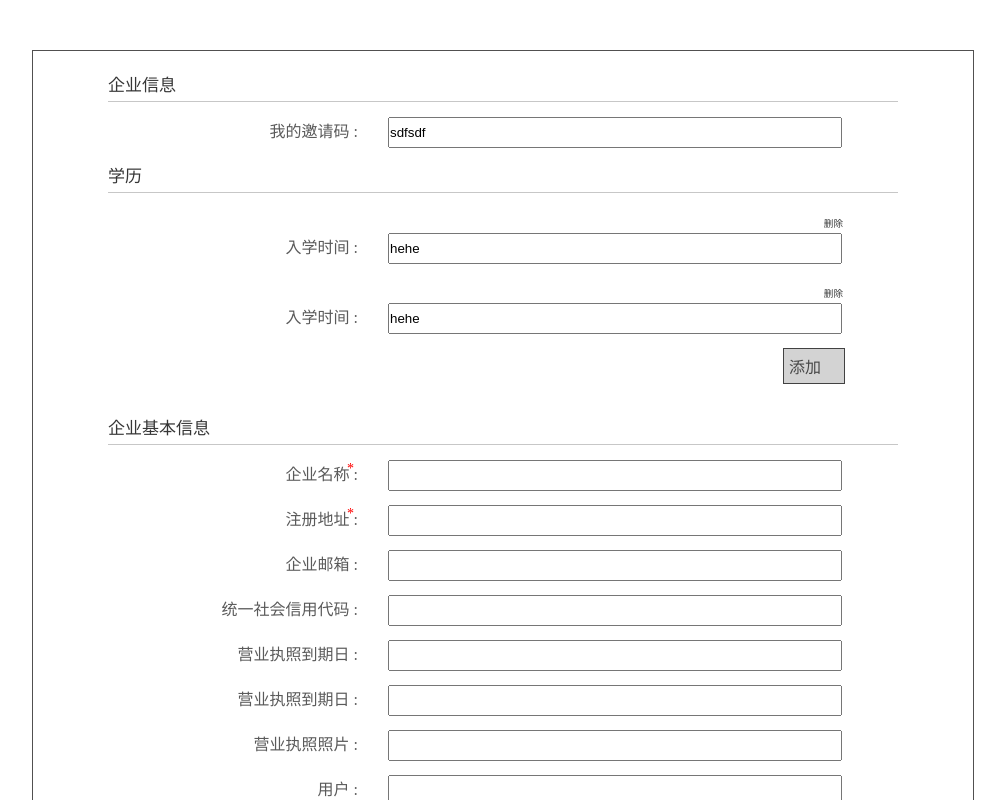
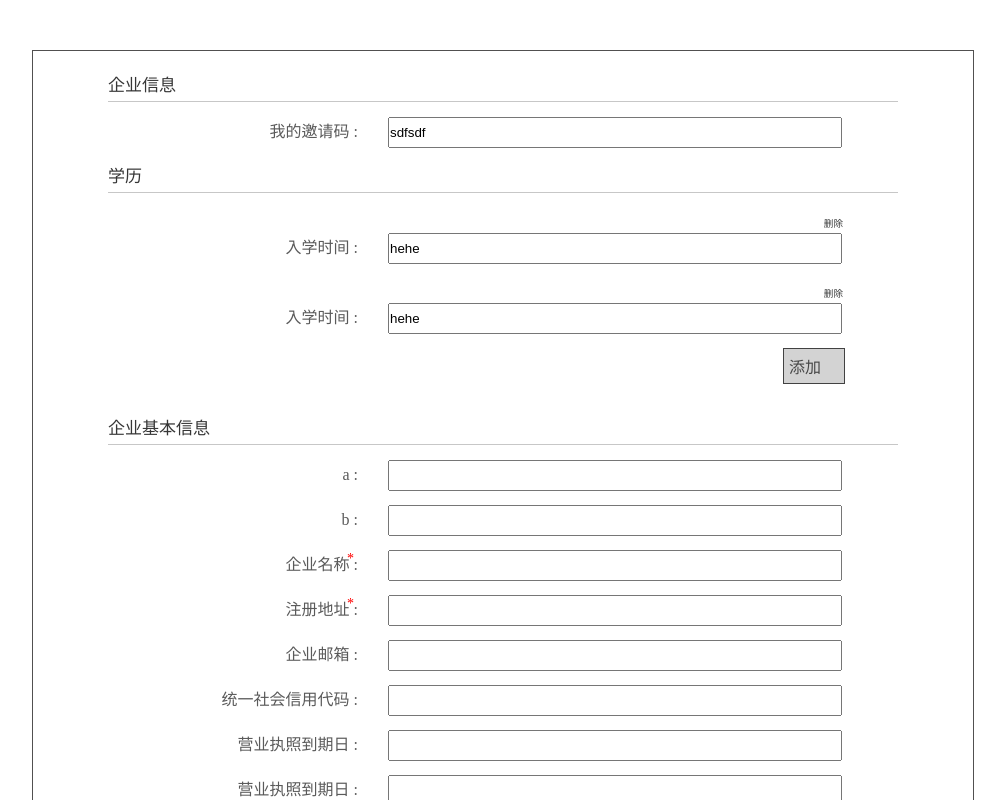
Before and after one commit to LuYYv/ReactJsonSchemaForm, a React app: page / in a window 1280 px wide. Shown: the top 800 px of the page, without its empty margins (137-1142 px from the left). Built offline with nearby package versions, Linux system fonts and the light colour scheme.

Commit message:
dependency

```diff
--- a/mockData.js
+++ b/mockData.js
@@ -57,6 +57,15 @@ export const schema = {
             "title": "企业基本信息",
             "require": ["name", "registeredAddress"],
             "properties": {
+                "a": {
+                    "title": "a",
+                    "type": "string",
+                },
+                "b": {
+                    "title": "b",
+                    "type": "string",
+                    "dependency": "businessLicenseInfo-a",
+                },
                 "name": {
                     "type": "string",
                     "title": "企业名称",
--- a/src/App.js
+++ b/src/App.js
@@ -17,14 +17,16 @@ class App extends Component {
             schema: null,
             formData: null,
             uiData: null,
-            componentInit: false
+            componentInit: false,
         }
+        this.dependencyMap = {};
     }
 
     componentDidMount() {
         const {jsonSchema, formData, uiData} = this.props;
         schemaChecker(jsonSchema); //会崩
-        let defFormData = transDefData(jsonSchema);
+        let {defFormData, dependencyMap} = transDefData(jsonSchema);
+        this.dependencyMap = dependencyMap;
         let _formData = _.merge(defFormData, formData);
         this.setState({
             schema: jsonSchema,
@@ -35,12 +37,17 @@ class App extends Component {
     }
 
     handleFormDataChange (value, id) {
+        console.log(id);
         const {formData} = this.state;
         let path = id.split('-').slice(1);
         _.set(formData, path, value);
         this.setState({
             formData
-        })
+        });
+        const dependencyTarget = this.dependencyMap[path.join("-")]
+        if (dependencyTarget != undefined) {
+            this.handleFormDataChange (value, 'root-'+dependencyTarget);
+        }
     }
 
     handleSubmit () {
--- a/src/JsonSchema/Fields/StringField.js
+++ b/src/JsonSchema/Fields/StringField.js
@@ -30,7 +30,7 @@ class StringField extends Component {
     }
 
     render() {
-        const {schema:{type, title, readOnly}, mustFill, formData, uiSchema, $id} = this.props;
+        const {schema:{type, title, readOnly, dependency}, mustFill, formData, uiSchema, $id} = this.props;
         const errorConfig = this.state.errorConfig || this.props.schema.errorConfig;
         return (
             <div className={`input-wrapper string-field ${errorConfig==undefined ? '' : 'error-field'} ${readOnly ? "readOnly" : ""}`} >
--- a/src/form.transer.js
+++ b/src/form.transer.js
@@ -1,14 +1,16 @@
 export const transDefData = (schema)=>{
     if(schema.type !== 'object')
         throw "JsonSchema root type must be object";
-    return objectTranser(schema) || {};
+    return {defFormData: objectTranser(schema) || {}, dependencyMap};
 }
+
+let dependencyMap = {};
 
 export const objectTranser = (schema, beforePath)=> {
     let formData = {};
     Object.keys(schema.properties).map(i => {
         let p = schema.properties[i];
-        let path = beforePath ? `${beforePath}.${i}` : i;
+        let path = beforePath ? `${beforePath}-${i}` : i;
         switch (p.type) {
             case "object":
                 formData[i] = objectTranser(p, path);
@@ -28,12 +30,13 @@ export const objectTranser = (schema, beforePath)=> {
     return JSON.stringify(formData)==="{}" ? undefined : JSON.parse(JSON.stringify(formData));
 }
 
-export const itemsTranser = (schema) => {
+export const itemsTranser = (schema, path) => {
+    if (schema.dependency != undefined)   dependencyMap[schema.dependency] = path;
     return schema.default;
 }
 
  const arrayTranser = (schema, path)=> {
     const { items } = schema;
-    let singleDefault = items.type == 'object' ?  objectTranser(items.properties) : itemsTranser(items);
+    let singleDefault = items.type == 'object' ?  objectTranser(items.properties, ) : itemsTranser(items);
     return new Array(schema.minItems).fill(items.type == 'object' ? JSON.parse(JSON.stringify(singleDefault)) : singleDefault);
 }
--- a/src/schemaChecker.js
+++ b/src/schemaChecker.js
@@ -88,6 +88,7 @@ const numberProps = {
     maxLength: "number",
     errorConfig: "string",
     readOnly: "boolean",
+    dependency: "string",
 }
 
 const stringProps = {
@@ -99,6 +100,7 @@ const stringProps = {
     maxLength: "number",
     errorConfig: "string",
     readOnly: "boolean",
+    dependency: "string",
 }
 
 const arrayProps = {
```
